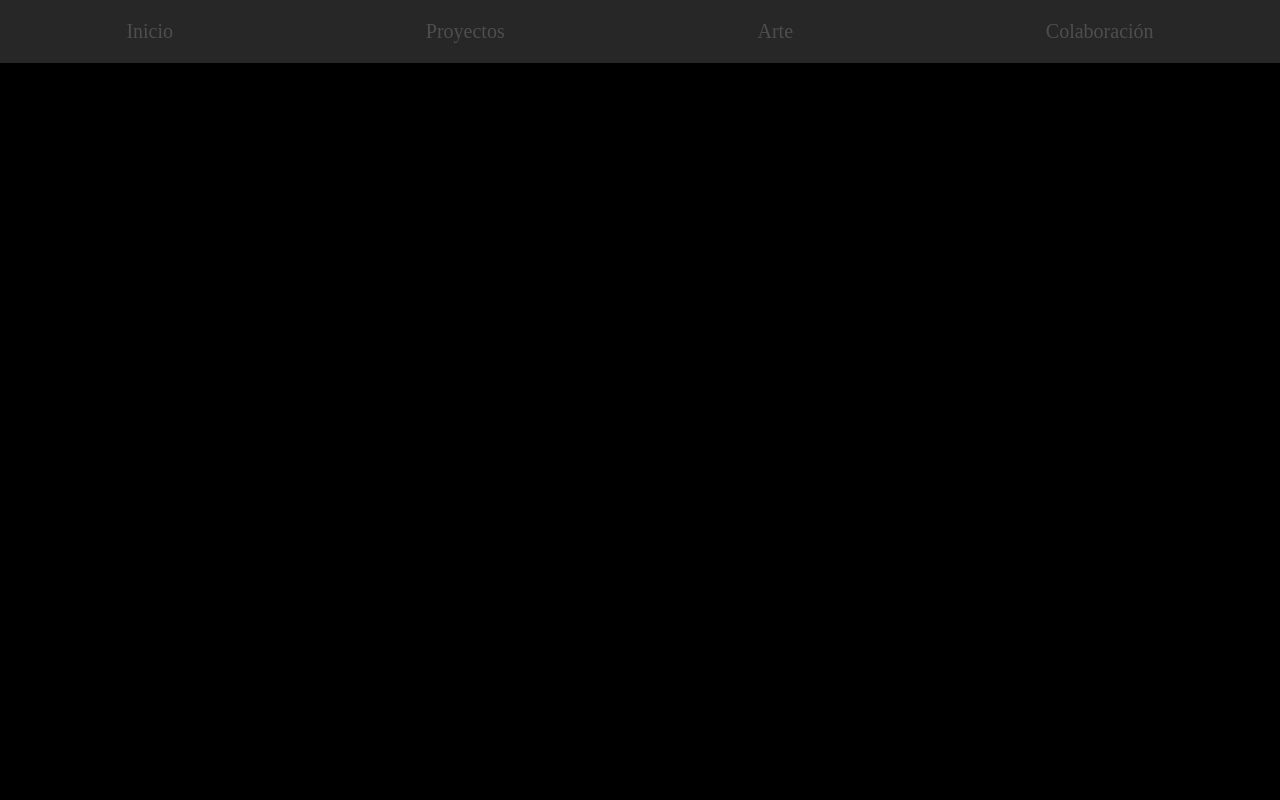
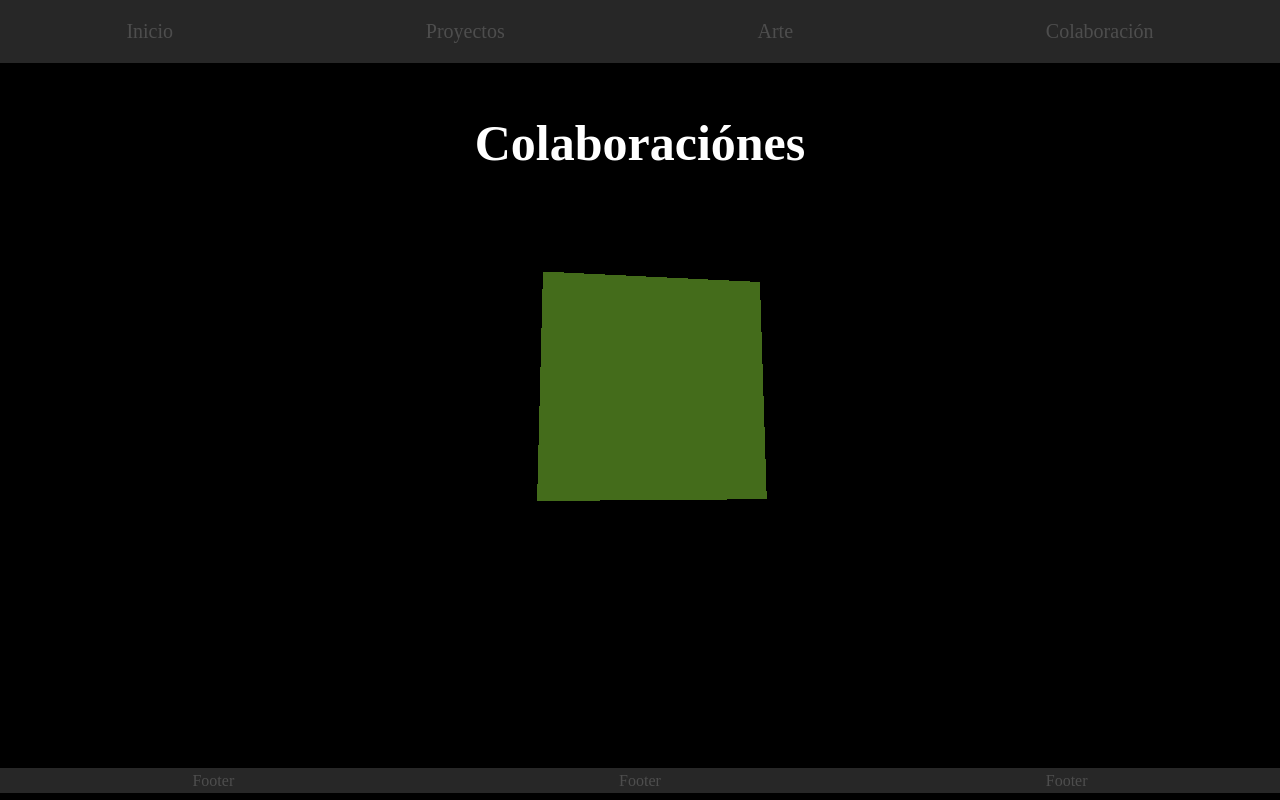
Before and after one commit to FredDiPasqua/FredDiPasqua.github.io, a React app: page /colaborations in a window 1280 px wide. Built offline with nearby package versions, Linux system fonts and the light colour scheme.

Commit message:
se hizo el layout y el esquelo de los 4 apartados, hasta ahorita el back sería el mismo

```diff
--- a/src/App.js
+++ b/src/App.js
@@ -3,15 +3,22 @@ import ReactDOM from 'react-dom';
 import { BrowserRouter, Route, Switch } from 'react-router-dom';
 
 import "./assets/styles/App.scss";
-import Header from './components/Header'
-import Home from './Routes/Home';
+import Layout from './components/Layout'
+import Main from './components/Main';
+import Projects from './components/Projects';
+import Art from './components/Art'
+import Colaborations from './components/Colaborations'
 
 const App = () => (
     <BrowserRouter>
-        <Header />
-        <Switch>
-            <Route exact path="/" component={Home} />
-        </Switch>
+        <Layout>
+            <Switch>
+                <Route exact path="/" component={Main} />
+                <Route exact path="/projects" component={Projects} />
+                <Route exact path="/art" component={Art} />
+                <Route exact path="/colaborations" component={Colaborations} />
+            </Switch>
+        </Layout>
     </BrowserRouter>
 );
 
--- a/src/Routes/Home.jsx
+++ /dev/null
@@ -1,12 +0,0 @@
-import React from 'react';
-import Background3D from '../components/animations/Background3D';
-import Main from '../components/Main'
-
-const Home = () => (
-    <>
-        <Background3D />
-        <Main />
-    </>
-);
-
-export default Home;
--- /dev/null
+++ b/src/assets/styles/components/Art.scss
@@ -0,0 +1,12 @@
+.art {
+    position: absolute;
+    z-index: 2;
+    top: 10%;
+    color: white;
+    text-align: center;
+    right: 0;
+    left: 0;
+    h1 {
+        font-size: 50px;
+    }
+}
--- /dev/null
+++ b/src/assets/styles/components/Colaborations.scss
@@ -0,0 +1,12 @@
+.colaborations {
+    position: absolute;
+    z-index: 2;
+    top: 10%;
+    color: white;
+    text-align: center;
+    right: 0;
+    left: 0;
+    h1 {
+        font-size: 50px;
+    }
+}
--- /dev/null
+++ b/src/assets/styles/components/Footer.scss
@@ -0,0 +1,18 @@
+.footer {
+    position: absolute;
+    z-index: 2;
+    top: 96%;
+    // top: 20%;
+    background-color: gray;
+    opacity: .3;
+    width: 100%;
+    height: 25px;
+    // margin-top: 0;
+    display: flex;
+    justify-content: space-around;
+    color: white;
+
+    p {
+        margin: auto;
+    }
+}
--- /dev/null
+++ b/src/assets/styles/components/Projects.scss
@@ -0,0 +1,12 @@
+.projects {
+    position: absolute;
+    z-index: 2;
+    top: 10%;
+    color: white;
+    text-align: center;
+    right: 0;
+    left: 0;
+    h1 {
+        font-size: 50px;
+    }
+}
--- /dev/null
+++ b/src/components/Art.jsx
@@ -0,0 +1,12 @@
+import React from 'react';
+import '../assets/styles/components/Art.scss'
+
+const Art = () => {
+    return (
+        <div className="art">
+            <h1>Arte</h1>
+        </div>
+    )
+};
+
+export default Art;
--- /dev/null
+++ b/src/components/Colaborations.jsx
@@ -0,0 +1,12 @@
+import React from 'react';
+import '../assets/styles/components/Colaborations.scss'
+
+const Colaborations = () => {
+    return (
+        <div className="colaborations">
+            <h1>Colaboraciónes</h1>
+        </div>
+    )
+};
+
+export default Colaborations;
--- /dev/null
+++ b/src/components/Footer.jsx
@@ -0,0 +1,14 @@
+import React from 'react';
+import '../assets/styles/components/Footer.scss'
+
+const Footer = () => {
+    return (
+        <div className="footer">
+            <p>Footer</p>
+            <p>Footer</p>
+            <p>Footer</p>
+        </div>
+    )
+};
+
+export default Footer;
--- a/src/components/Header.jsx
+++ b/src/components/Header.jsx
@@ -7,8 +7,8 @@ const Header = () => {
         <div className="header" >
             <NavLink className="links" to="/" >Inicio</NavLink>
             <NavLink className="links" to="/projects" >Proyectos</NavLink>
-            <NavLink className="links" to="Art" >Arte</NavLink>
-            <NavLink className="links" to="Colaboration" >Colaboración</NavLink>
+            <NavLink className="links" to="/art" >Arte</NavLink>
+            <NavLink className="links" to="/colaborations" >Colaboración</NavLink>
         </div>
 
     )
--- /dev/null
+++ b/src/components/Layout.jsx
@@ -0,0 +1,15 @@
+import React from 'react';
+import Header from './Header';
+import Footer from './Footer';
+import Background3D from './animations/Background3D';
+
+const Layout = ({ children }) => (
+    <>
+        <Header />
+        <Footer />
+        {children}
+        <Background3D/>
+    </>
+);
+
+export default Layout;
--- /dev/null
+++ b/src/components/Projects.jsx
@@ -0,0 +1,13 @@
+import React from 'react';
+import '../assets/styles/components/Projects.scss'
+
+const Projects = () => {
+    return (
+        <div className="projects">
+
+            <h1>Proyectos</h1>
+        </div>
+    )
+};
+
+export default Projects;
```
